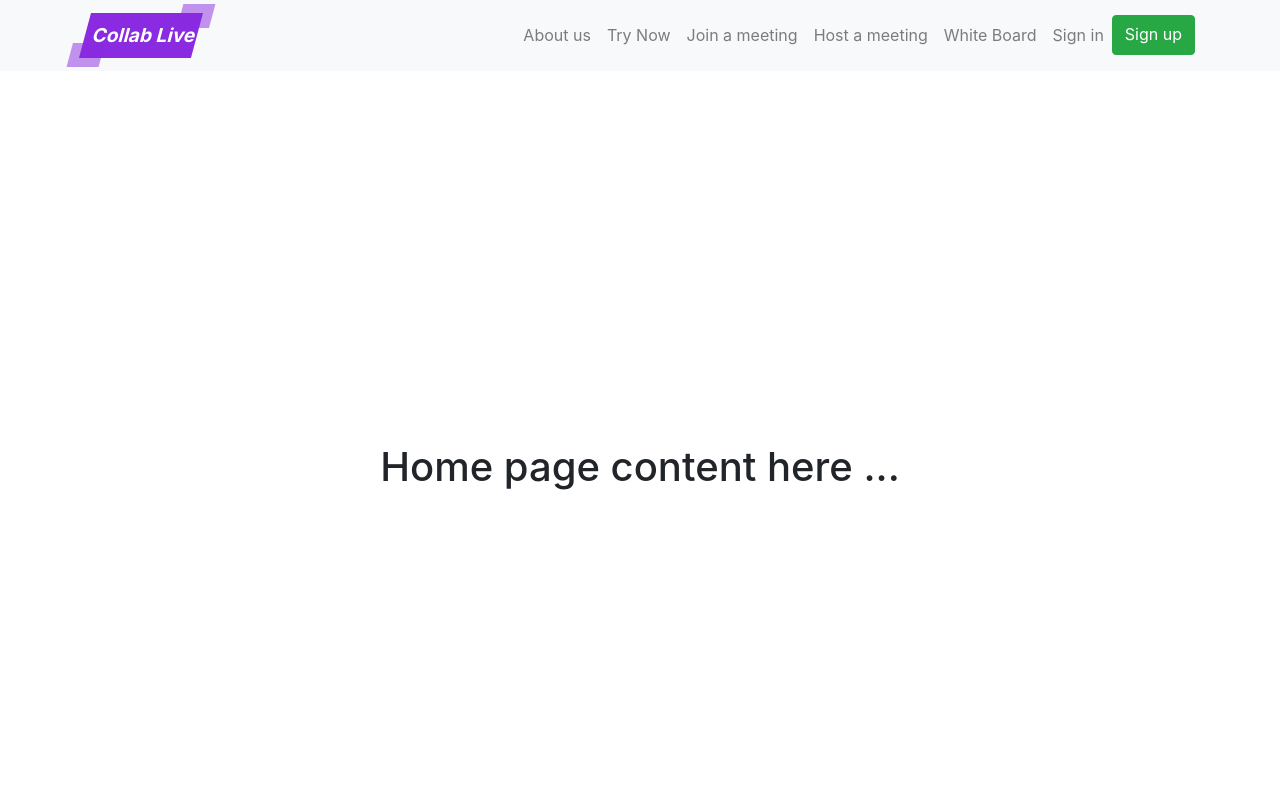
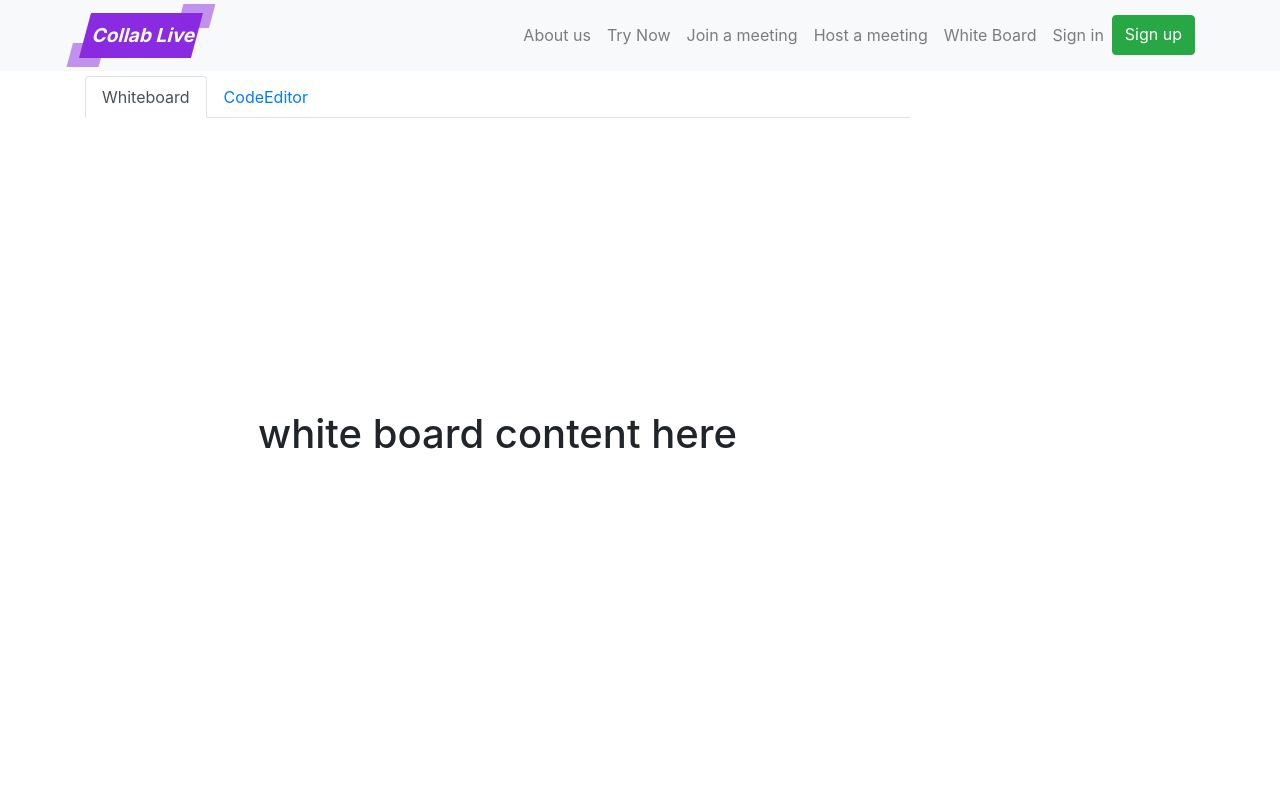
Before and after one commit to chingu-voyages/v8-bears-team-05, a React (Create React App) app: page / in a window 1280 px wide. Shown: the top 800 px of the page. Built offline with nearby package versions, Linux system fonts and the light colour scheme.

Commit message:
Updated changes

```diff
--- a/src/components/App.css
+++ b/src/components/App.css
@@ -1,14 +1,6 @@
-.home-container {
-  height: 100vh;
-  display: flex;
-  flex-flow: column nowrap;
-  justify-content: center;
-  align-items: center;
-}
-
 .white-board,
 .code-editor {
-  height: 90vh;
+  height: 80vh;
   display: flex;
   justify-content: center;
   align-items: center;
--- a/src/components/App.js
+++ b/src/components/App.js
@@ -1,6 +1,5 @@
 import React from 'react';
 import Container from 'react-bootstrap/Container';
-import HomePage from './HomePage';
 import BoardandEditor from './BoardandEditorTabs';
 import NavBar from './NavBar';
 import './App.css';
@@ -10,7 +9,6 @@ const App = () => {
     <>
       <NavBar />
       <Container fluid className="app">
-        <HomePage />
         <BoardandEditor />
       </Container>
     </>
--- a/src/components/NavBar.css
+++ b/src/components/NavBar.css
@@ -1,3 +1,7 @@
 .nav-link {
   font-size: 1rem;
 }
+
+.py-2.navbar {
+  margin-bottom: 5px;
+}
```
Also changed, not shown: 1 other file (tests, documents, lock files or other folders).
